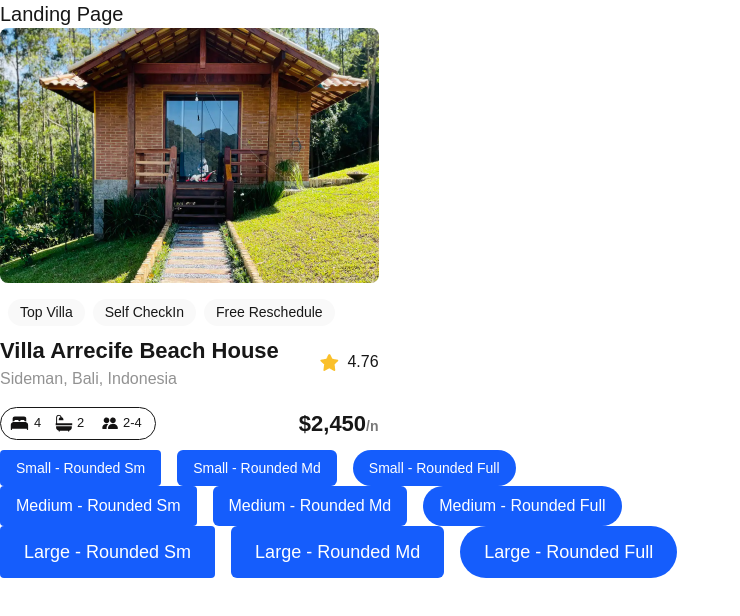
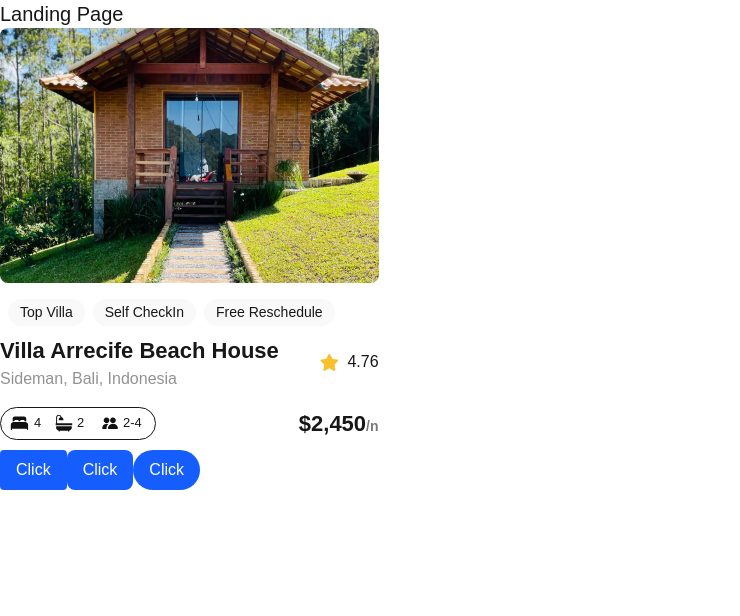
Before and after one commit to Dydex/alx-project-0x00-setup, a Next.js app in the folder alx-project-0x00/: page /landing in a window 1280 px wide. Shown: the top 616 px of the page, without its empty margins (0-740 px from the left). Built offline with nearby package versions, Linux system fonts and the light colour scheme.

Commit message:
second commit for task 6

```diff
--- a/alx-project-0x00/pages/landing.tsx
+++ b/alx-project-0x00/pages/landing.tsx
@@ -8,35 +8,18 @@ const Landing: React.FC = () => {
         <h1 className=' text-xl font-extralight'>Landing Page</h1>
       </div>
       <Card />
-      {/* Small Buttons */}
-      <div className='flex gap-4'>
-        <Button title='Small - Rounded Sm' styles='text-sm rounded-sm' />
-        <Button title='Small - Rounded Md' styles='text-sm rounded-md' />
-        <Button title='Small - Rounded Full' styles='text-sm rounded-full' />
-      </div>
-
-      {/* Medium Buttons */}
-      <div className='flex gap-4'>
-        <Button title='Medium - Rounded Sm' styles='text-base rounded-sm' />
-        <Button title='Medium - Rounded Md' styles='text-base rounded-md' />
-        <Button title='Medium - Rounded Full' styles='text-base rounded-full' />
-      </div>
-
-      {/* Large Buttons */}
-      <div className='flex gap-4'>
       <Button
-          title='Large - Rounded Sm'
-          styles='text-lg px-6 py-3 rounded-sm'
+        title='Click'
+        styles='bg-blue-500 text-white text sm rounded-sm'
       />
       <Button
-          title='Large - Rounded Md'
-          styles='text-lg px-6 py-3 rounded-md'
+        title='Click'
+        styles='bg-blue-500 text-white text sm rounded-lg'
       />
       <Button
-          title='Large - Rounded Full'
-          styles='text-lg px-6 py-3 rounded-full'
+        title='Click'
+        styles='bg-blue-500 text-white text sm rounded-full'
       />
-      </div>
     </>
   );
 };
```
Lines whose indentation alone changed are shown as unchanged.
